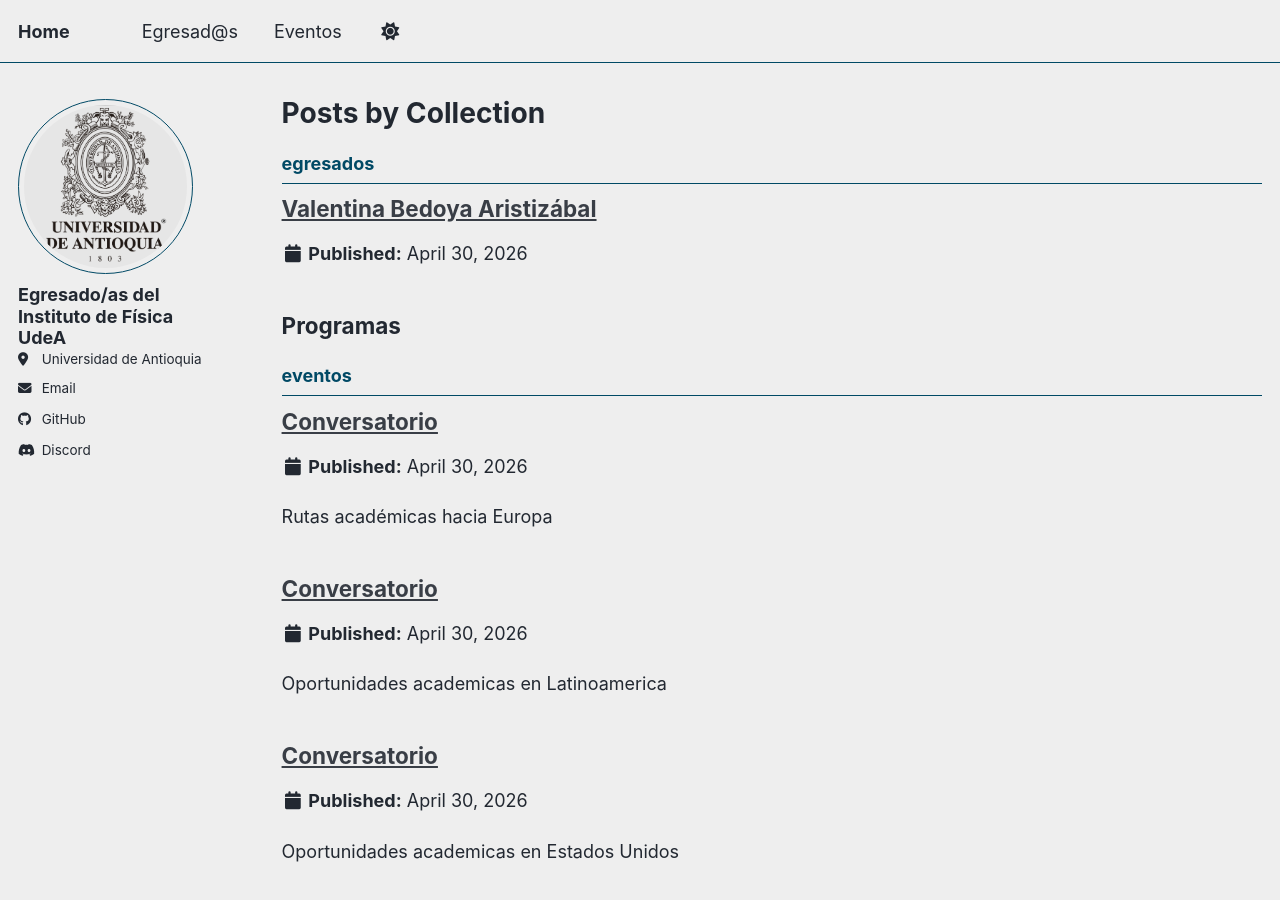
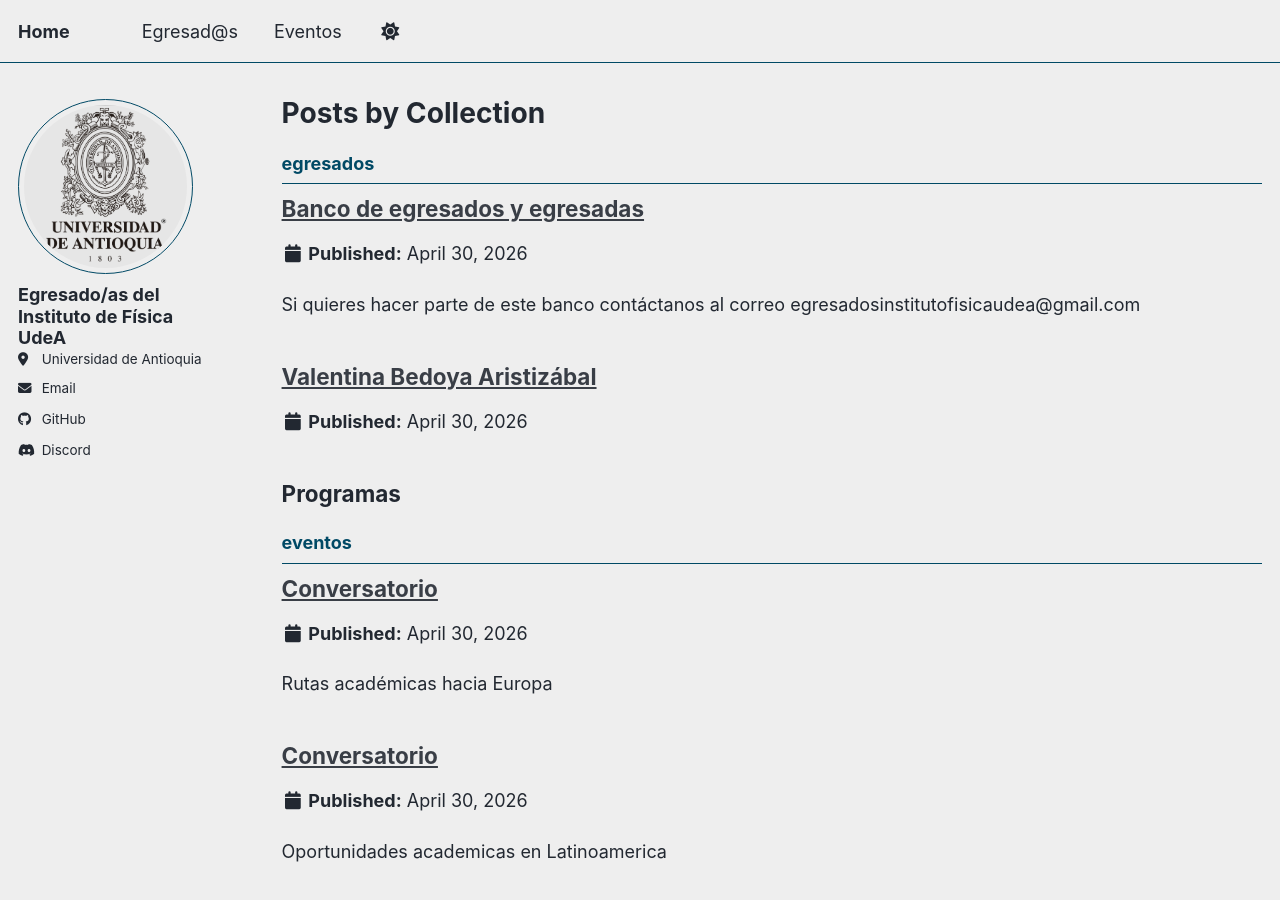
Before and after one commit to egresadosinstitutofisicaudea/egresadosinstitutofisicaudea.github.io, a Jekyll site: the page built from _pages/collection-archive.html, in a window 1280 px wide and 900 px high. Built offline with Jekyll 4.4.1, drawn with Linux system fonts in a browser that asks for light colours; a script bundle is joined from its source files by our own code; library files that are not in the unit come from our copies.

Commit message:
Update personas.md

```diff
--- a/_egresados/personas.md
+++ b/_egresados/personas.md
@@ -1,3 +1,12 @@
+---
+layout: archive
+title: "Banco de egresados y egresadas"
+permalink: /egresados/
+---
+
+Si quieres hacer parte de este banco contáctanos al correo egresadosinstitutofisicaudea@gmail.com
+
+
 <div class="grid-personas">
 
 {% for persona in site.data.personas %}
```
